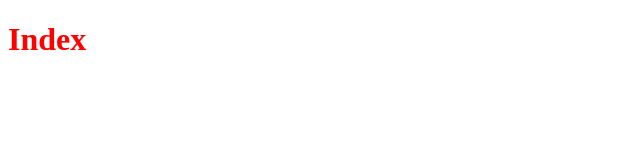
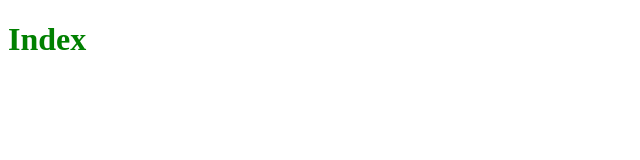
Before and after one commit to kapoormanish/gitDemo, a plain HTML site: page index.html in a window 1280 px wide. Shown: the whole page, without its empty margins (0-640 px from the left). Drawn offline with Linux system fonts and the light colour scheme.

Commit message:
Changed heading colour to green.

```diff
--- a/index.html
+++ b/index.html
@@ -4,7 +4,7 @@
 	<title>Index</title>
 </head>
 <style type="text/css">
-	h1{color: red}
+	h1{color: green}
 </style>
 <body>
 <h1>Index</h1>
```
